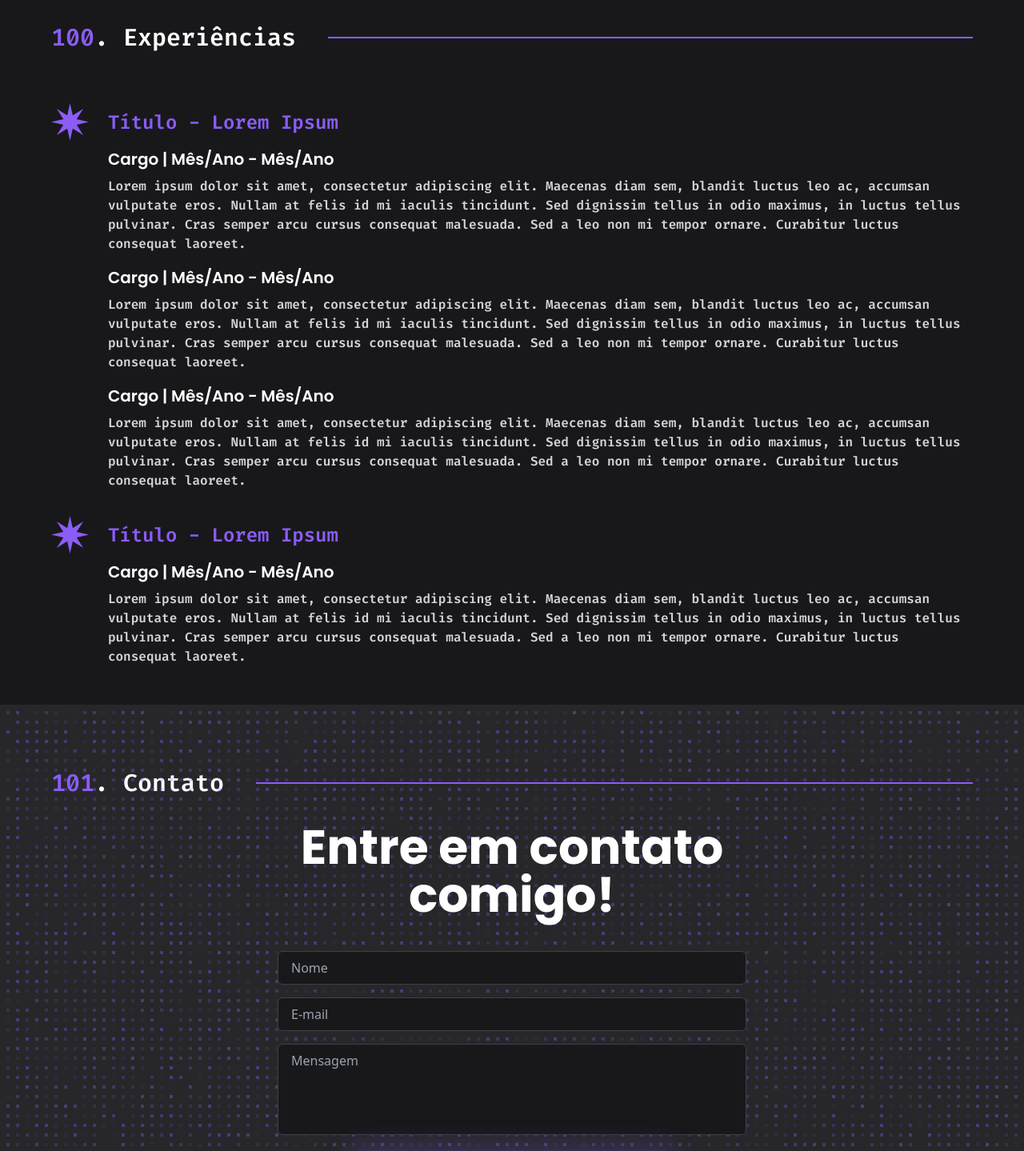
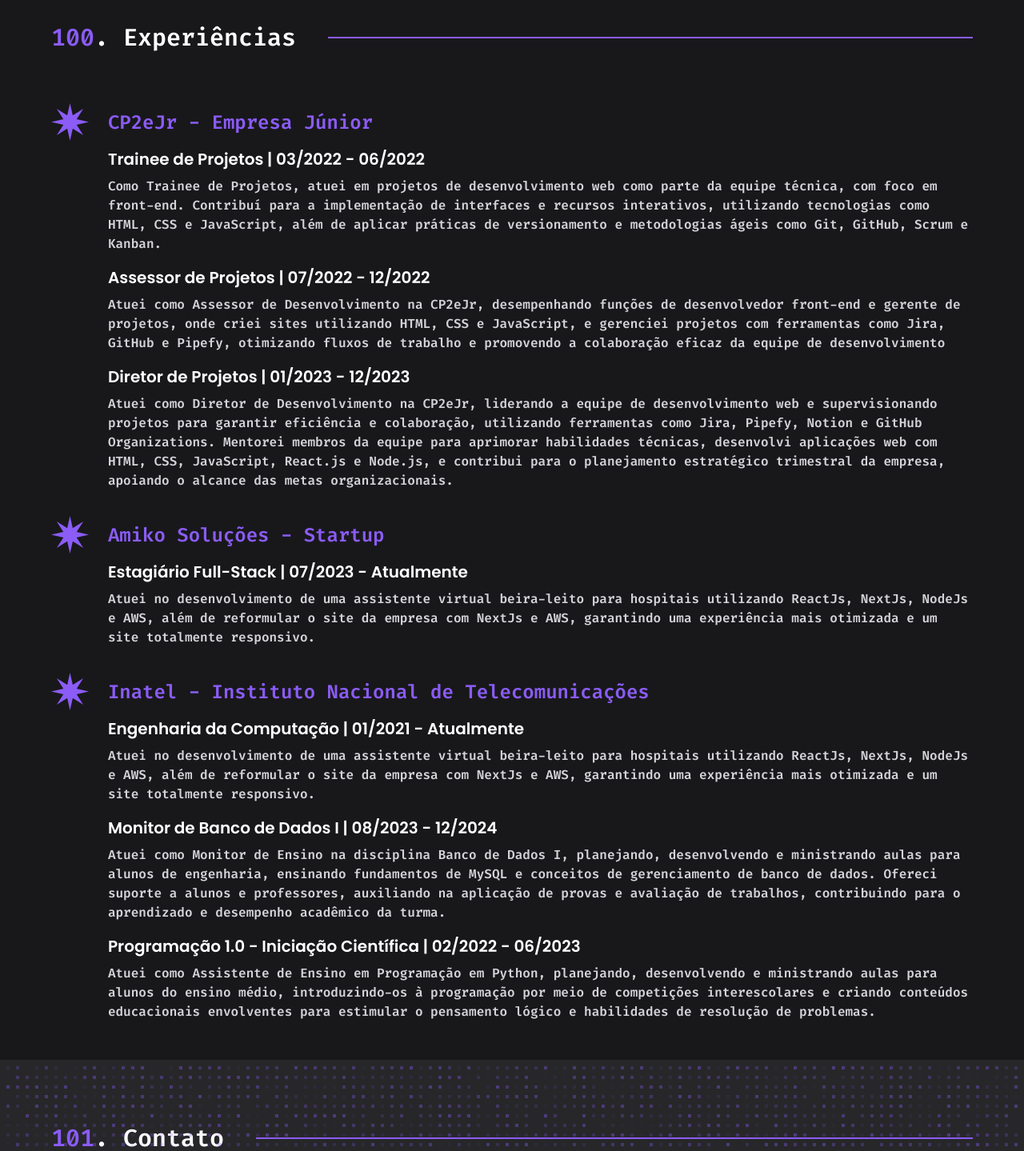
Before and after one commit to yvessrib/portfolio, a Next.js app: page / in a window 1280 px wide. Shown: the part 2960-4399 px from the top of the page at 80% size. Built offline with nearby package versions, Linux system fonts and the light colour scheme.

Commit message:
feat: experiences content

```diff
--- a/src/pages/experiences.tsx
+++ b/src/pages/experiences.tsx
@@ -12,6 +12,7 @@
 
   const sectionRef = useRef(null);
   const sectionRef2 = useRef(null);
+  const sectionRef3 = useRef(null);
 
   const { scrollYProgress: scrollYProgress1 } = useScroll({
     target: sectionRef,
@@ -20,6 +21,11 @@
 
   const { scrollYProgress: scrollYProgress2} = useScroll({
     target: sectionRef2,
+    offset: ["start center", "center start"],
+  });
+
+  const { scrollYProgress: scrollYProgress3} = useScroll({
+    target: sectionRef3,
     offset: ["start center", "center start"],
   });
 
@@ -42,22 +48,24 @@
 
         <div ref={sectionRef} className="flex flex-col w-full">
           <div  className="flex flex-col gap-4">
-            <span className="font-firacode font-semibold text-2xl text-violet-500 pt-2">Título - Lorem Ipsum</span>
+            <span className="font-firacode font-semibold text-2xl text-violet-500 pt-2">CP2eJr - Empresa Júnior </span>
 
             <div className="flex flex-col gap-4">
               <div className="flex flex-col gap-2">
-                <span className="font-poppins font-semibold text-xl text-black dark:text-white">Cargo | Mês/Ano - Mês/Ano</span>
-                <span className="font-firacode font-semibold text-base text-zinc-800 dark:text-zinc-300">Lorem ipsum dolor sit amet, consectetur adipiscing elit. Maecenas diam sem, blandit luctus leo ac, accumsan vulputate eros. Nullam at felis id mi iaculis tincidunt. Sed dignissim tellus in odio maximus, in luctus tellus pulvinar. Cras semper arcu cursus consequat malesuada. Sed a leo non mi tempor ornare. Curabitur luctus consequat laoreet.</span>
+                <span className="font-poppins font-semibold text-xl text-black dark:text-white">Trainee de Projetos | 03/2022 - 06/2022</span>
+                <span className="font-firacode font-semibold text-base text-zinc-800 dark:text-zinc-300">
+                  Como Trainee de Projetos, atuei em projetos de desenvolvimento web como parte da equipe técnica, com foco em front-end. Contribuí para a implementação de interfaces e recursos interativos, utilizando tecnologias como HTML, CSS e JavaScript, além de aplicar práticas de versionamento e metodologias ágeis como Git, GitHub, Scrum e Kanban.
+                </span>
               </div>
 
               <div className="flex flex-col gap-2">
-                <span className="font-poppins font-semibold text-xl text-black dark:text-white">Cargo | Mês/Ano - Mês/Ano</span>
-                <span className="font-firacode font-semibold text-base text-zinc-800 dark:text-zinc-300">Lorem ipsum dolor sit amet, consectetur adipiscing elit. Maecenas diam sem, blandit luctus leo ac, accumsan vulputate eros. Nullam at felis id mi iaculis tincidunt. Sed dignissim tellus in odio maximus, in luctus tellus pulvinar. Cras semper arcu cursus consequat malesuada. Sed a leo non mi tempor ornare. Curabitur luctus consequat laoreet.</span>
+                <span className="font-poppins font-semibold text-xl text-black dark:text-white">Assessor de Projetos | 07/2022 - 12/2022</span>
+                <span className="font-firacode font-semibold text-base text-zinc-800 dark:text-zinc-300">Atuei como Assessor de Desenvolvimento na CP2eJr, desempenhando funções de desenvolvedor front-end e gerente de projetos, onde criei sites utilizando HTML, CSS e JavaScript, e gerenciei projetos com ferramentas como Jira, GitHub e Pipefy, otimizando fluxos de trabalho e promovendo a colaboração eficaz da equipe de desenvolvimento</span>
               </div>
 
               <div className="flex flex-col gap-2">
-                <span className="font-poppins font-semibold text-xl text-black dark:text-white">Cargo | Mês/Ano - Mês/Ano</span>
-                <span className="font-firacode font-semibold text-base text-zinc-800 dark:text-zinc-300">Lorem ipsum dolor sit amet, consectetur adipiscing elit. Maecenas diam sem, blandit luctus leo ac, accumsan vulputate eros. Nullam at felis id mi iaculis tincidunt. Sed dignissim tellus in odio maximus, in luctus tellus pulvinar. Cras semper arcu cursus consequat malesuada. Sed a leo non mi tempor ornare. Curabitur luctus consequat laoreet.</span>
+                <span className="font-poppins font-semibold text-xl text-black dark:text-white">Diretor de Projetos | 01/2023 - 12/2023</span>
+                <span className="font-firacode font-semibold text-base text-zinc-800 dark:text-zinc-300">Atuei como Diretor de Desenvolvimento na CP2eJr, liderando a equipe de desenvolvimento web e supervisionando projetos para garantir eficiência e colaboração, utilizando ferramentas como Jira, Pipefy, Notion e GitHub Organizations. Mentorei membros da equipe para aprimorar habilidades técnicas, desenvolvi aplicações web com HTML, CSS, JavaScript, React.js e Node.js, e contribui para o planejamento estratégico trimestral da empresa, apoiando o alcance das metas organizacionais.</span>
               </div>
             </div>
           </div>
@@ -75,12 +83,45 @@
 
         <div ref={sectionRef2} className="flex flex-col w-full">
           <div  className="flex flex-col gap-4">
-            <span className="font-firacode font-semibold text-2xl text-violet-500 pt-2">Título - Lorem Ipsum</span>
+            <span className="font-firacode font-semibold text-2xl text-violet-500 pt-2">Amiko Soluções - Startup</span>
 
             <div className="flex flex-col gap-4">
               <div className="flex flex-col gap-2">
-                <span className="font-poppins font-semibold text-xl text-black dark:text-white">Cargo | Mês/Ano - Mês/Ano</span>
-                <span className="font-firacode font-semibold text-base text-zinc-800 dark:text-zinc-300">Lorem ipsum dolor sit amet, consectetur adipiscing elit. Maecenas diam sem, blandit luctus leo ac, accumsan vulputate eros. Nullam at felis id mi iaculis tincidunt. Sed dignissim tellus in odio maximus, in luctus tellus pulvinar. Cras semper arcu cursus consequat malesuada. Sed a leo non mi tempor ornare. Curabitur luctus consequat laoreet.</span>
+                <span className="font-poppins font-semibold text-xl text-black dark:text-white">Estagiário Full-Stack | 07/2023 - Atualmente</span>
+                <span className="font-firacode font-semibold text-base text-zinc-800 dark:text-zinc-300">Atuei no desenvolvimento de uma assistente virtual beira-leito para hospitais utilizando ReactJs, NextJs, NodeJs e AWS, além de reformular o site da empresa com NextJs e AWS, garantindo uma experiência mais otimizada e um site totalmente responsivo.</span>
+              </div>
+            </div>
+          </div>
+        </div>
+      </div>
+
+      <div className="flex gap-6 mt-8">
+        <div className="flex flex-col align-middle justify-center items-center w-[50px] relative gap-2">
+          <Image src={StarImage} alt="" width={50} height={50} />
+          <motion.div
+            style={{ scaleY: scrollYProgress3 }}
+            className="h-full w-1 bg-violet-500 origin-top shadow-glow"
+          />
+        </div>
+
+        <div ref={sectionRef3} className="flex flex-col w-full">
+          <div  className="flex flex-col gap-4">
+            <span className="font-firacode font-semibold text-2xl text-violet-500 pt-2">Inatel - Instituto Nacional de Telecomunicações</span>
+
+            <div className="flex flex-col gap-4">
+              <div className="flex flex-col gap-2">
+                <span className="font-poppins font-semibold text-xl text-black dark:text-white">Engenharia da Computação | 01/2021 - Atualmente</span>
+                <span className="font-firacode font-semibold text-base text-zinc-800 dark:text-zinc-300">Atuei no desenvolvimento de uma assistente virtual beira-leito para hospitais utilizando ReactJs, NextJs, NodeJs e AWS, além de reformular o site da empresa com NextJs e AWS, garantindo uma experiência mais otimizada e um site totalmente responsivo.</span>
+              </div>
+
+              <div className="flex flex-col gap-2">
+                <span className="font-poppins font-semibold text-xl text-black dark:text-white">Monitor de Banco de Dados I | 08/2023 - 12/2024</span>
+                <span className="font-firacode font-semibold text-base text-zinc-800 dark:text-zinc-300">Atuei como Monitor de Ensino na disciplina Banco de Dados I, planejando, desenvolvendo e ministrando aulas para alunos de engenharia, ensinando fundamentos de MySQL e conceitos de gerenciamento de banco de dados. Ofereci suporte a alunos e professores, auxiliando na aplicação de provas e avaliação de trabalhos, contribuindo para o aprendizado e desempenho acadêmico da turma.</span>
+              </div>
+
+              <div className="flex flex-col gap-2">
+                <span className="font-poppins font-semibold text-xl text-black dark:text-white">Programação 1.0 - Iniciação Científica | 02/2022 - 06/2023</span>
+                <span className="font-firacode font-semibold text-base text-zinc-800 dark:text-zinc-300">Atuei como Assistente de Ensino em Programação em Python, planejando, desenvolvendo e ministrando aulas para alunos do ensino médio, introduzindo-os à programação por meio de competições interescolares e criando conteúdos educacionais envolventes para estimular o pensamento lógico e habilidades de resolução de problemas.</span>
               </div>
             </div>
           </div>
```
